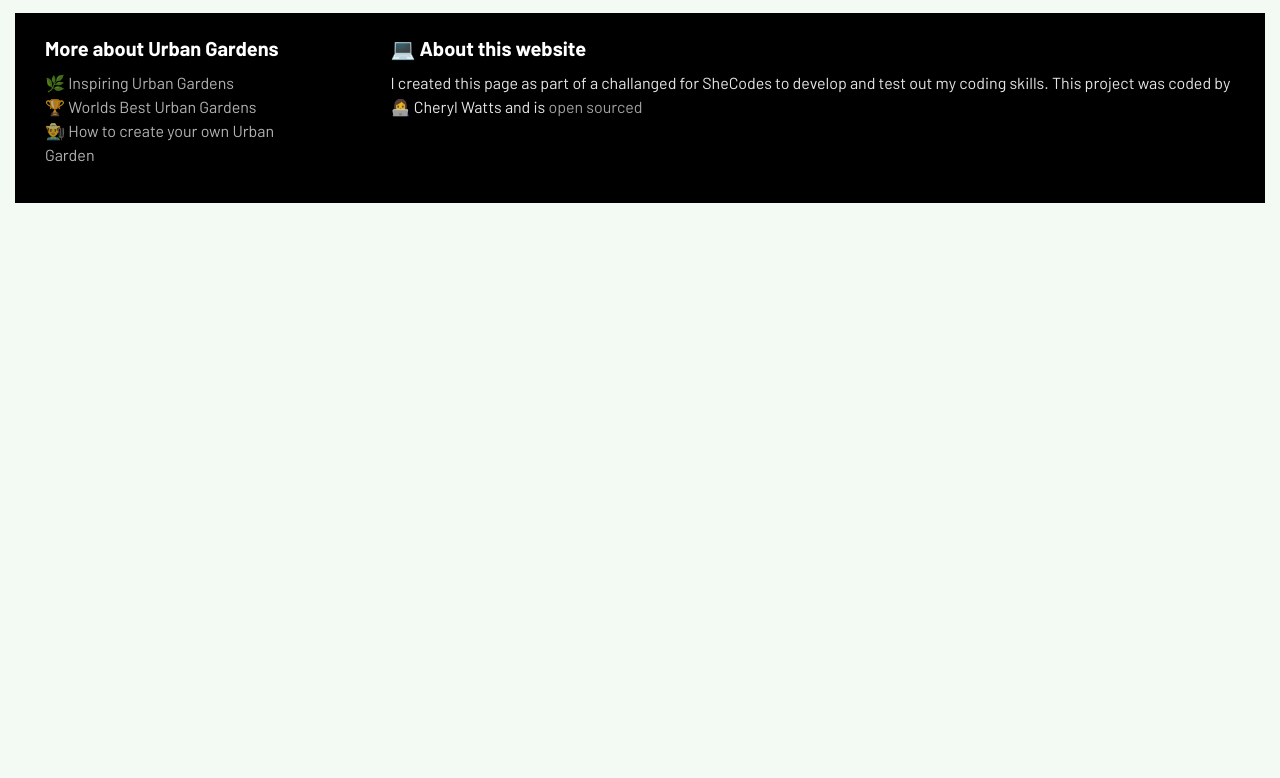
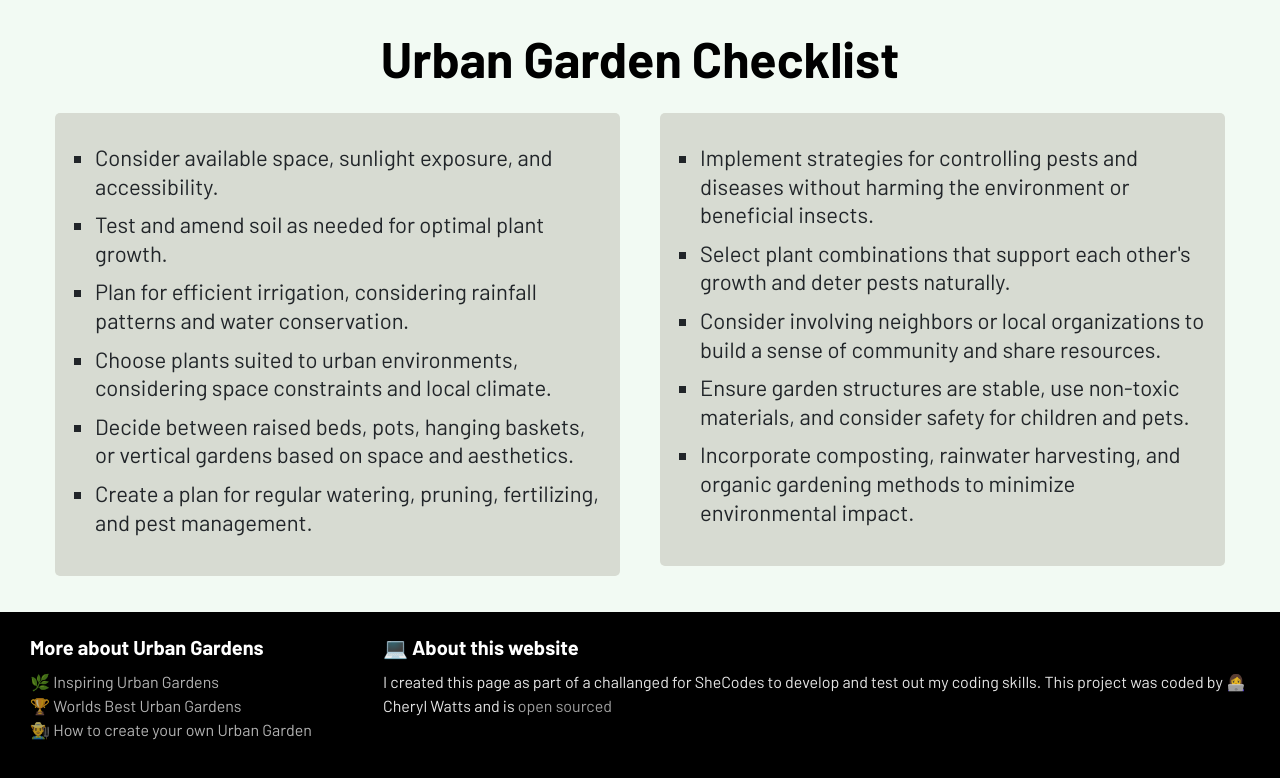
Before and after one commit to chezzer84/urban-garden, a plain HTML site: page index.html in a window 1280 px wide. Shown: the part 1877-2655 px from the top of the page. Before the commit the page ends 2080 px from the top, so only its background shows below. Drawn offline with nearby package versions, Linux system fonts and the light colour scheme.

Commit message:
Added checklist

```diff
--- a/index.html
+++ b/index.html
@@ -109,10 +109,47 @@
             </figure>
           </div>
         </section>
+
+        <section class="bullet-list" >
+            <h2>Urban Garden Checklist</h1>
+            <div class="grid grid-2-col">
+                <div>
+                <ul>
+                    <li>Consider available space, sunlight exposure, and accessibility.</li>
+                    <li>Test and amend soil as needed for optimal plant growth.</li>
+                    <li>Plan for efficient irrigation, considering rainfall patterns and water conservation.</li>
+                    <li>Choose plants suited to urban environments, considering space constraints and local climate.</li>
+                    <li>Decide between raised beds, pots, hanging baskets, or vertical gardens based on space and aesthetics.</li>
+                    <li>Create a plan for regular watering, pruning, fertilizing, and pest management.</li>
+
+
+                </ul>
+                </div>
+
+
+            <div>
+                <ul>
+                    <li>Implement strategies for controlling pests and diseases without harming the environment or beneficial insects.</li>
+                    <li>Select plant combinations that support each other's growth and deter pests naturally.</li>
+                    <li>Consider involving neighbors or local organizations to build a sense of community and share resources.</li>
+                    <li>Ensure garden structures are stable, use non-toxic materials, and consider safety for children and pets.</li>
+                    <li>Incorporate composting, rainwater harvesting, and organic gardening methods to minimize environmental impact. </li>
+
+                </ul>
+            </div>
+
+            </div>
+
+           </div>
+
+        </section>
+
+
+        </section>
       </main>
 
       <footer>
-        <section class="grid grid-2-col">
+        <section class="grid grid-2-col-wide-narrow">
           <div>
             <h3>More about Urban Gardens</h3>
 
--- a/src/styling.css
+++ b/src/styling.css
@@ -108,8 +108,13 @@ main p {
   grid-gap: 64px;
 }
 
+.grid-2-col-wide-narrow {
+  grid-template-columns: 1fr 3fr;
+}
+
 .grid-2-col {
-  grid-template-columns: 1fr 3fr;
+  grid-template-columns: 1fr 1fr;
+  grid-gap: 40px;
 }
 
 .grid-3-col {
@@ -174,6 +179,33 @@ main p {
   box-sizing: inherit;
 } */
 
+.bullet-list h2 {
+  font-size: 50px;
+  font-weight: 700;
+  line-height: 1;
+  text-align: center;
+  padding: 20px 0px 30px 0px;
+}
+
+.bullet-list li {
+  font-size: 22px;
+  font-weight: 400;
+  line-height: 1.3;
+  padding-right: 20px;
+  margin: 10px 0;
+}
+
+.bullet-list ul {
+  padding-bottom: 30px;
+  background-color: #d7dbd2;
+  border-radius: 5px;
+  padding-top: 20px;
+  list-style-type: square;
+}
+
+.bullet-list {
+  margin: 0px 40px 20px 40px;
+}
 footer {
   color: white;
   background-color: black;
```
